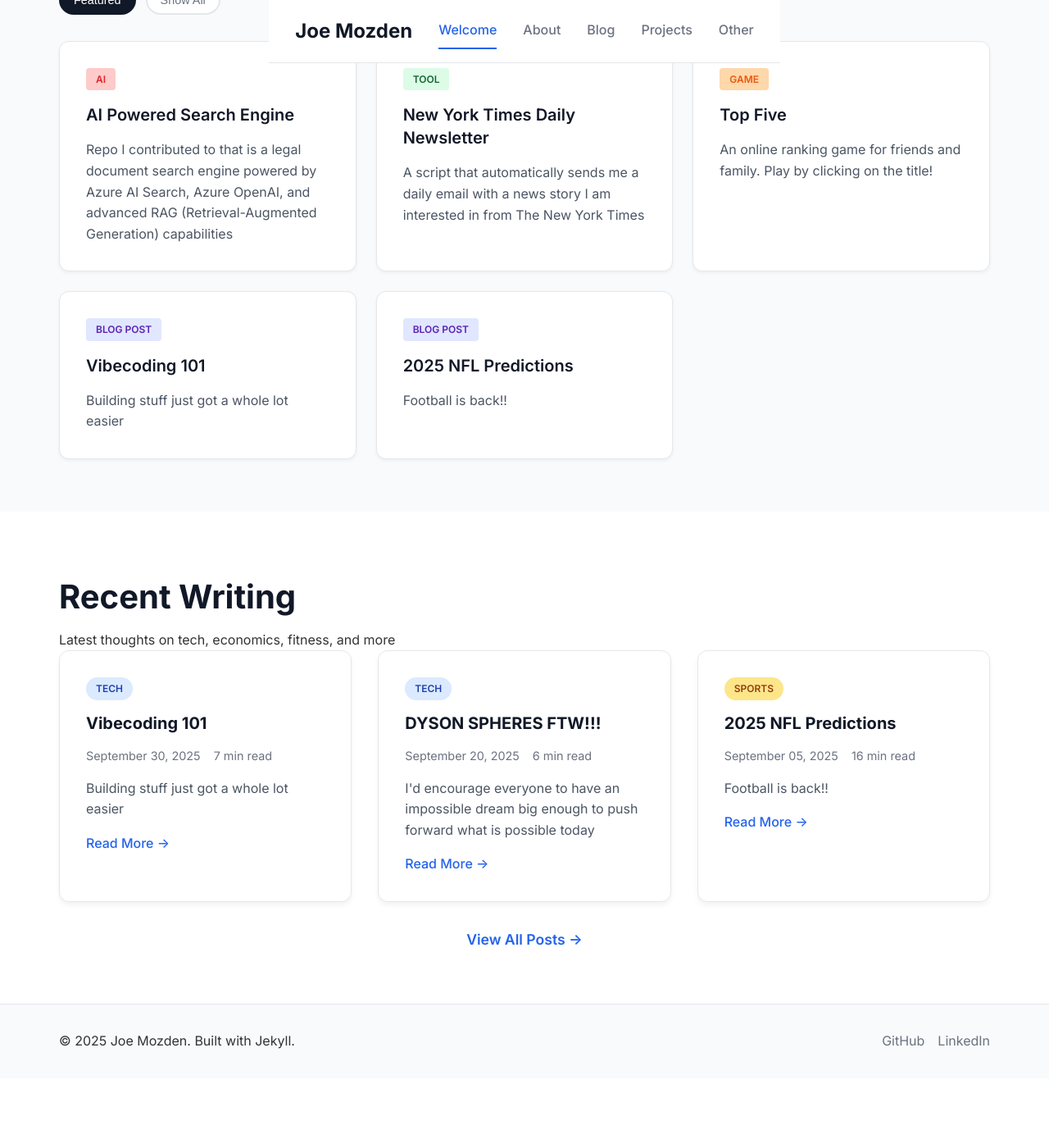
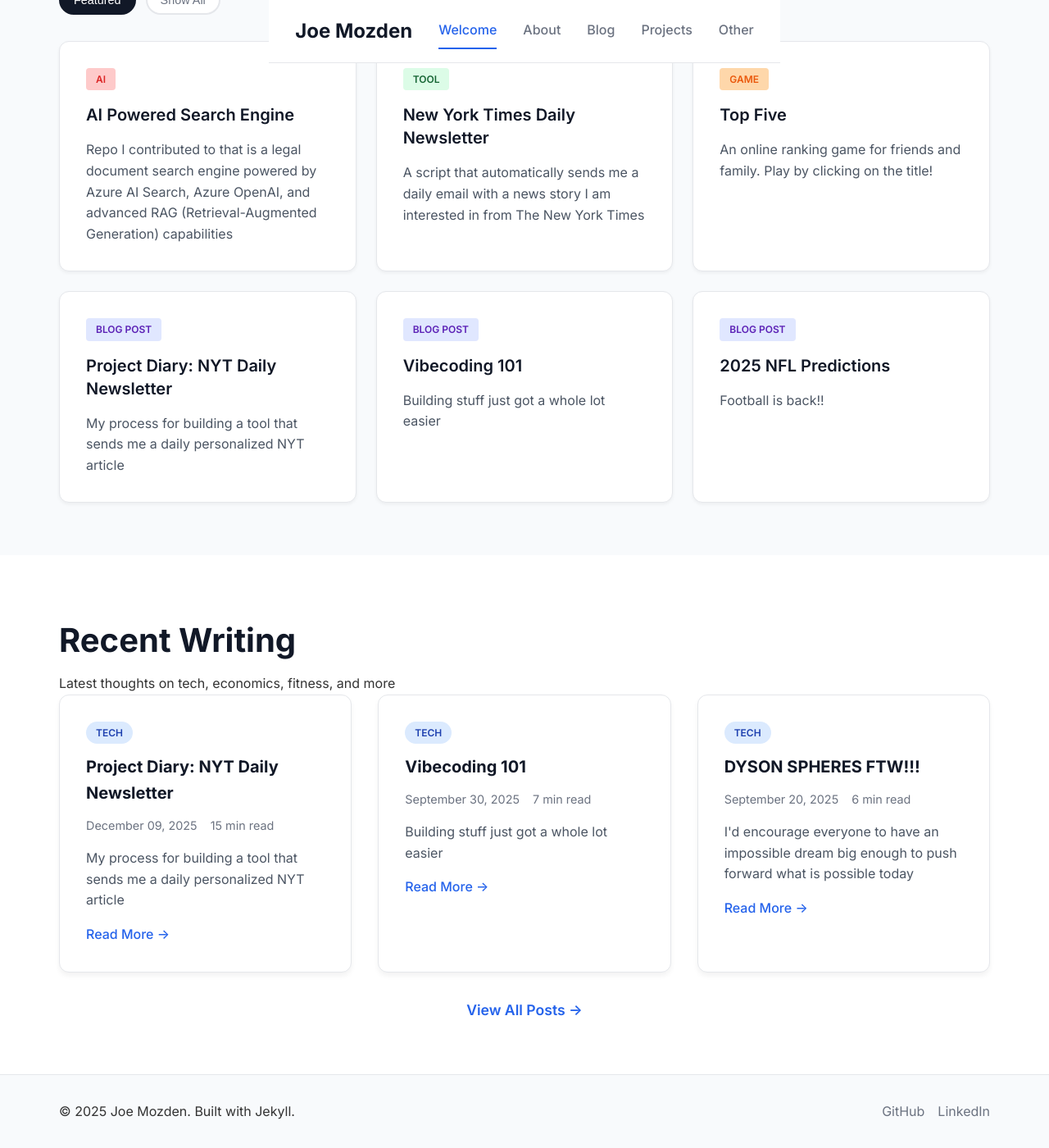
Before and after one commit to jmozden3/jmozden3.github.io, a Jekyll site: the page built from index.html, in a window 1280 px wide and 1400 px high, scrolled down 772 px. Shown: the whole window at 82% size. Built offline with Jekyll 4.4.1, drawn with Linux system fonts in a browser that asks for light colours; the list of posts is cut into pages by our own code; before the commit the page ends 2087 px from its top, so only the background shows below that.

Commit message:
posting updates

```diff
--- a/_data/featured.yml
+++ b/_data/featured.yml
@@ -16,6 +16,11 @@
   badge: "Game"
   link: "https://topfive-h7dtbccrgmd8gye8.eastus2-01.azurewebsites.net/"
 
+- title: "Project Diary: NYT Daily Newsletter"
+  description: "My process for building a tool that sends me a daily personalized NYT article"
+  badge: "Blog Post"
+  link: "https://joemozden.com/tech/2025/12/09/nyt-newsletter-journal.html"
+
 - title: "Vibecoding 101"
   description: "Building stuff just got a whole lot easier"
   badge: "Blog Post"
--- a/_posts/nyt-newsletter-journal.md
+++ b/_posts/2025-12-09-nyt-newsletter-journal.md
@@ -1,10 +1,10 @@
 ---
 layout: post
 title: "Project Diary: NYT Daily Newsletter"
-date: 2025-11-30 12:00:00 -0500
+date: 2025-12-09 12:00:00 -0500
 categories: tech
 tags: [API, deployment]
-excerpt: "My process for building a tool that sends me a daily personalized NYT "
+excerpt: "My process for building a tool that sends me a daily personalized NYT article"
 ---
 
 ![Email Inbox](/assets/images/nyt-newsletter-email.png)
```
